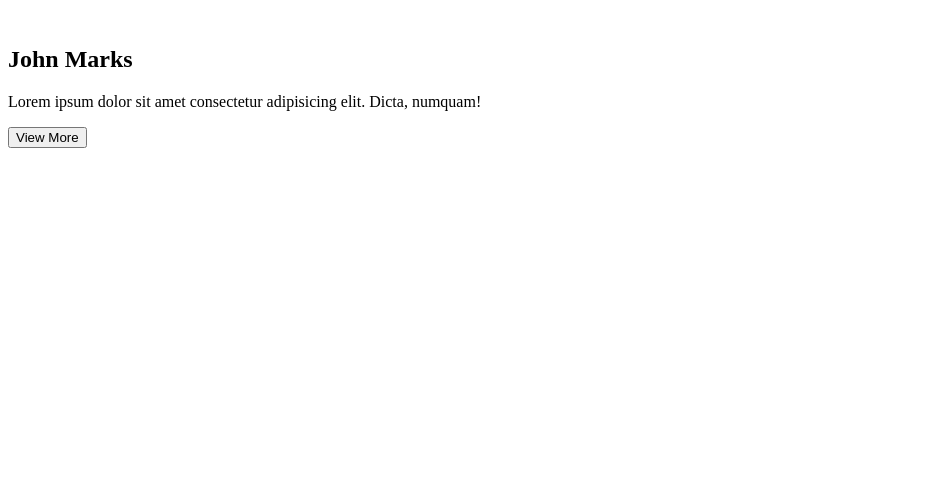
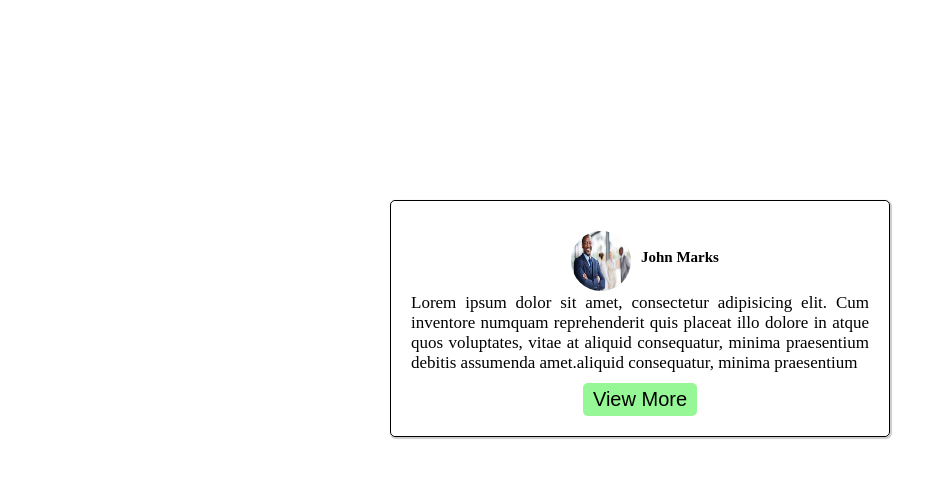
Before and after one commit to salutahmoha/Carousel-With-Html-Css-Js, a plain HTML site: page index.html in a window 1280 px wide. Shown: the whole page, without its empty margins (0-947 px from the left). Drawn offline with Linux system fonts and the light colour scheme.

Commit message:
Styling the card for carousel

```diff
--- a/index.html
+++ b/index.html
@@ -14,14 +14,15 @@
                     <div class="image-content">
                         <span class="overlay"></span>
                         <div class="card-image">
-                            <img src="" alt="">
+                            <img src="/images/leader1.jpeg" alt="">
                         </div>
+                        <h2 class="name">John Marks</h2>
                     </div>
 
                     <div class="card-content">
-                        <h2 class="name">John Marks</h2>
                         <p class="description">
-                            Lorem ipsum dolor sit amet consectetur adipisicing elit. Dicta, numquam!
+                            Lorem ipsum dolor sit amet, consectetur adipisicing elit. Cum inventore numquam reprehenderit quis placeat illo dolore in atque quos voluptates, vitae
+                            at aliquid consequatur, minima praesentium debitis assumenda amet.aliquid consequatur, minima praesentium
                         </p>
                         <button class="button">View More</button>
                     </div>
--- a/style.css
+++ b/style.css
@@ -0,0 +1,53 @@
+*{
+    margin: 0;
+    padding: 0;
+    box-sizing: border-box;
+}
+html{
+    font-size: 62.5%;
+}
+body{
+
+}
+.card{
+    border: 1px solid black;
+    width: 50rem;
+    text-align: center;
+    border-radius: .5rem;
+    padding: 2rem;
+    box-shadow: 1px 1px 1px 1px rgba(0.2, 0.2, 0.2, 0.2);
+}
+.card-wrapper{
+    display: flex;
+    align-items: center;
+    justify-content: center;
+    margin-top: 20rem;
+}
+
+.image-content{
+    display: flex;
+    justify-content: center;
+    align-items: center;
+    gap: 1rem;
+}
+.card-image img{
+    width: 6rem;
+    height: 6rem;
+    border-radius: 50%;
+    margin-top: 1rem;
+    background-position: center;
+    background-size: cover;
+}
+
+.description{
+    text-align: justify;
+    font-size: 1.7rem;
+}
+.button{
+    padding: .5rem 1rem;
+    font-size: 2rem;
+    background: #96f796;
+    border: none;
+    border-radius: .5rem;
+    margin-top: 1rem;
+}
```
Also changed, not shown: images/leader1.jpeg (added), images/leader2.jpeg (added), images/leader3.jpeg (added), images/leader4.jpeg (added), images/leaderW7.jpeg (added), images/leaderw6.jpeg (added).
